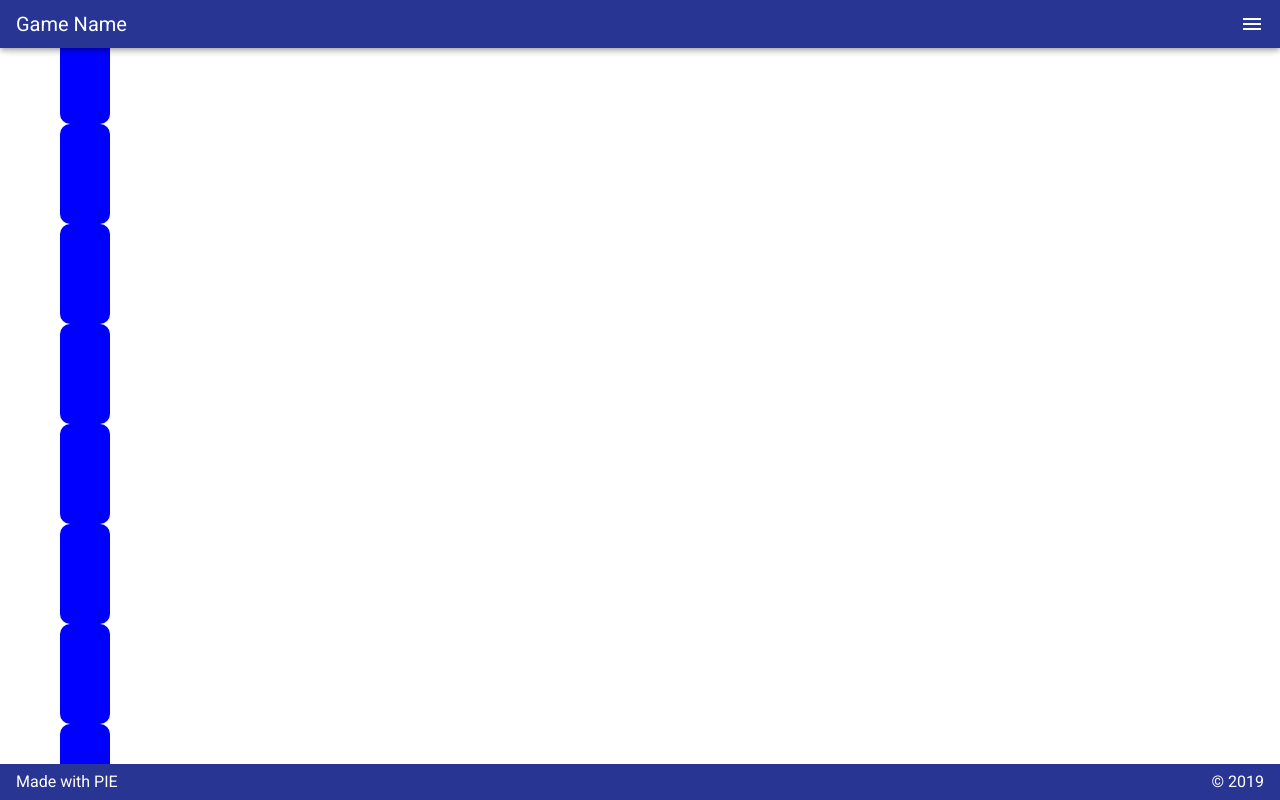
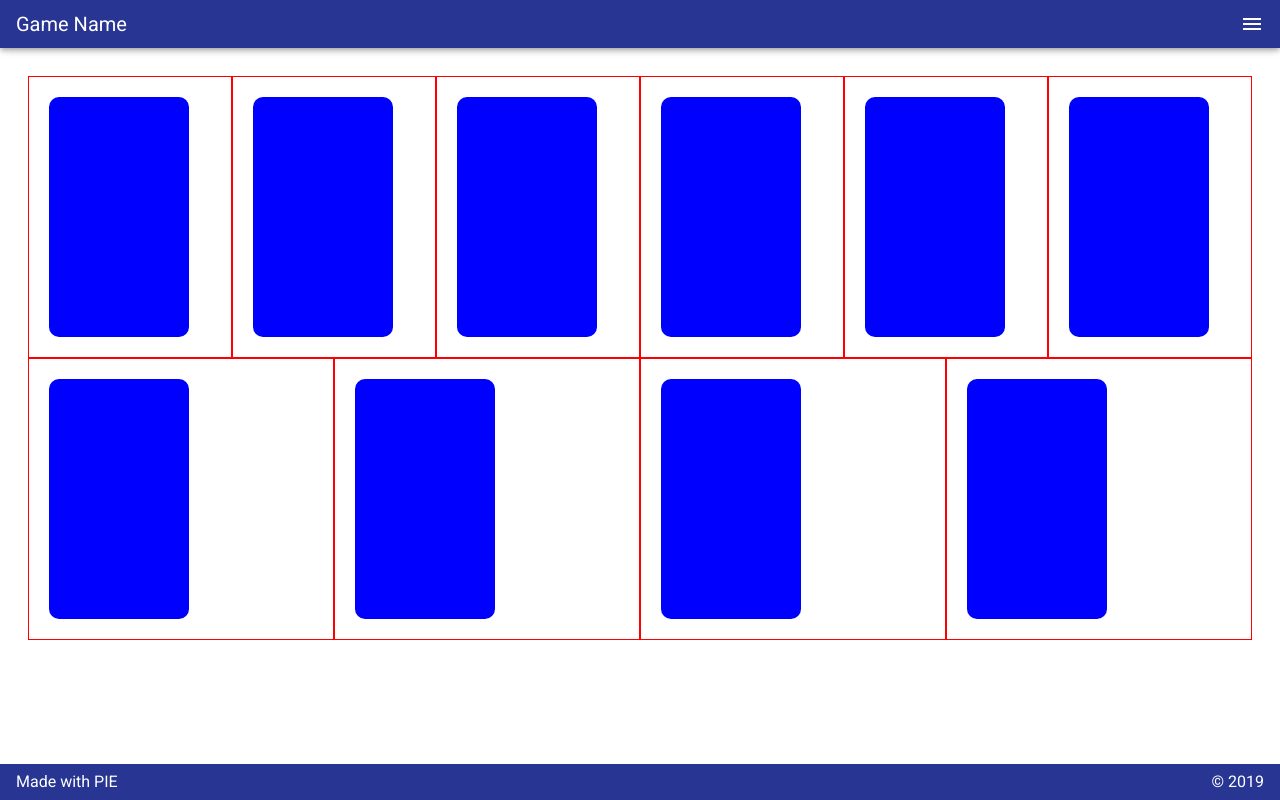
Before and after one commit to winterfive/fish-match, a Vue app: page / in a window 1280 px wide. Shown: the top 800 px of the page. Built offline with nearby package versions, Linux system fonts and the light colour scheme.

Commit message:
Added styling to card, changed div to v-content

```diff
--- a/src/components/Card.vue
+++ b/src/components/Card.vue
@@ -1,5 +1,5 @@
 <template>
-  <div class="card"/>
+  <v-content class="card"/>
 </template>
 
 <script>
@@ -11,8 +11,13 @@ export default {
 <style scoped lang="scss">
 .card {
     background-color: blue;
-    height: 100px;
-    width: 50px;
     border-radius: 10px;
+    height: 240px;
+    width: 140px;
+    margin: 20px;
+}
+
+.card:hover {
+  background-color: green;
 }
 </style>
--- a/src/components/Game.vue
+++ b/src/components/Game.vue
@@ -1,5 +1,5 @@
 <template>
-  <v-container>
+  <v-container fluid pa-10>
   <!-- Header -->
     <v-app-bar
       app
@@ -11,18 +11,15 @@
       <v-spacer></v-spacer>
       <v-app-bar-nav-icon @click="openOptions"></v-app-bar-nav-icon>
     </v-app-bar>
-      <v-container
-        fluid
-        fill-height
-      >
-        <v-layout
-          row
-        >
-        <v-flex>
-          <Card v-for="c in 10" :key="c"/>
+    <!-- Cards -->
+    <v-content>
+      <v-layout row wrap>
+        <v-flex v-for="c in 10" :key="c" class="border">
+          <Card/>
         </v-flex>
-        </v-layout>
-      </v-container>
+      </v-layout>
+    </v-content>
+
 
     <v-navigation-drawer
       v-model="right"
@@ -63,3 +60,9 @@ import Card from "./Card.vue";
     }
   }
 </script>
+
+<style lang="scss" scoped>
+.border {
+  border: solid 1px red;
+}
+</style>
```
Also changed, not shown: package.json (line endings or trailing spaces).
